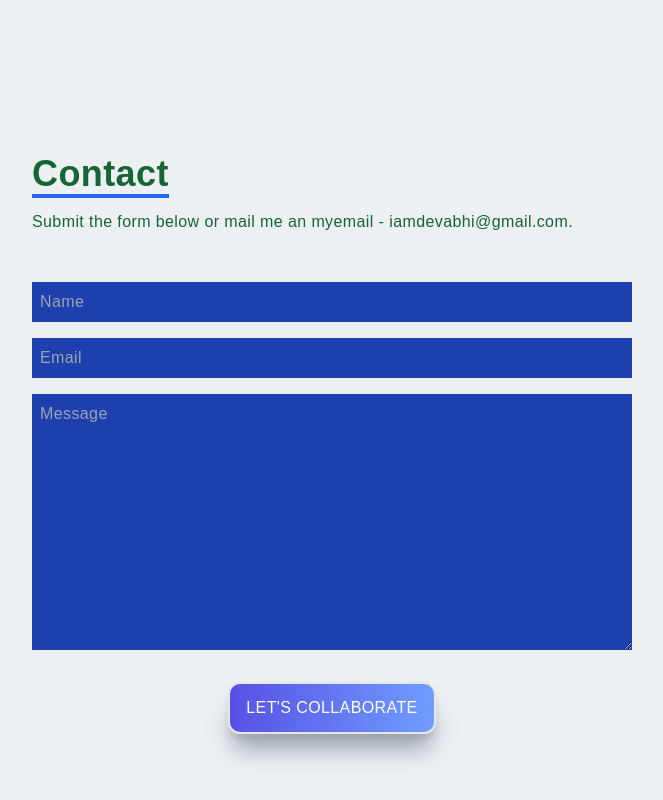
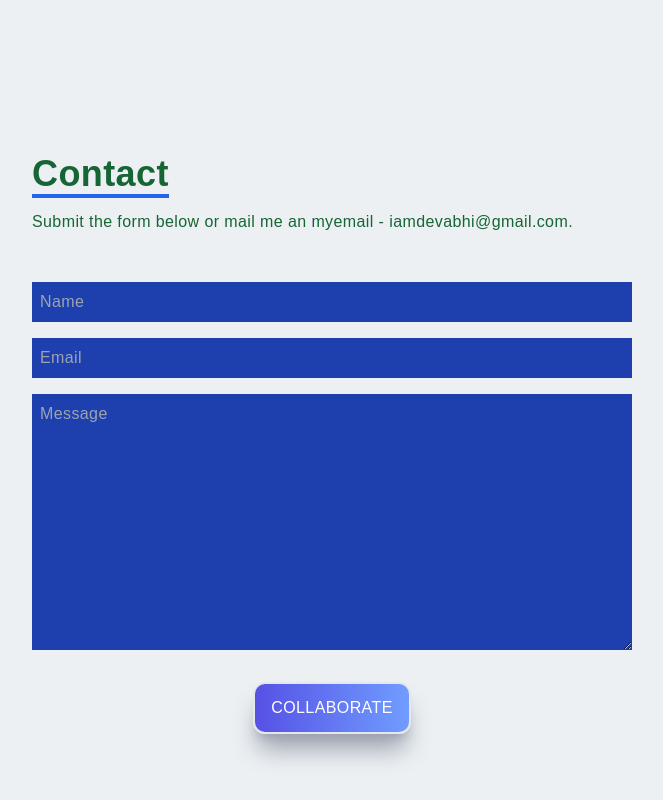
Before and after one commit to kunwarabhi7/nextjs-portfolio, a Next.js app: page / in a window 1280 px wide. Shown: the part 3228-4028 px from the top of the page, without its empty margins (308-971 px from the left). Built offline with nearby package versions, Linux system fonts and the light colour scheme.

Commit message:
fix two bugs

```diff
--- a/components/Contact.jsx
+++ b/components/Contact.jsx
@@ -11,7 +11,7 @@ const Contact = () => {
             <input className='dark:bg-[#ccd6f6] bg-blue-800  text-gray-300  p-2' type="text" placeholder='Name' name='name' />
             <input className='my-4 p-2 dark:bg-[#ccd6f6] bg-blue-800 text-gray-300' type="email" placeholder='Email' name='email' />
             <textarea className='dark:placeholder:bg-[#ccd6f6] p-2 bg-blue-800 w-full text-gray-300' name="message " rows="10" placeholder='Message'></textarea>
-            <button className='text-white border-2 hover:bg-blue-600 hover:border-blue-600 px-4 py-3 my-8 mx-auto flex items-center'>Let's Collaborate</button>
+            <button className='text-white border-2 hover:bg-blue-600 hover:border-blue-600 px-4 py-3 my-8 mx-auto flex items-center'> Collaborate</button>
         </form>
     </div>
   )
--- a/components/Projects.jsx
+++ b/components/Projects.jsx
@@ -9,7 +9,7 @@ const Projects = () => {
         <div className='grid md:grid-cols-2 gap-8'>
           {ProjectList.map((project)=>{
             return(
-                <ProjectItem title={project.title} backgroundImg={project.backgroundImg} source={project.source} skill={project.skill} projectUrl={project.projectUrl} />
+                <ProjectItem key={project.id} title={project.title} backgroundImg={project.backgroundImg} source={project.source} skill={project.skill} projectUrl={project.projectUrl} />
             )
           })}
         </div>
```
